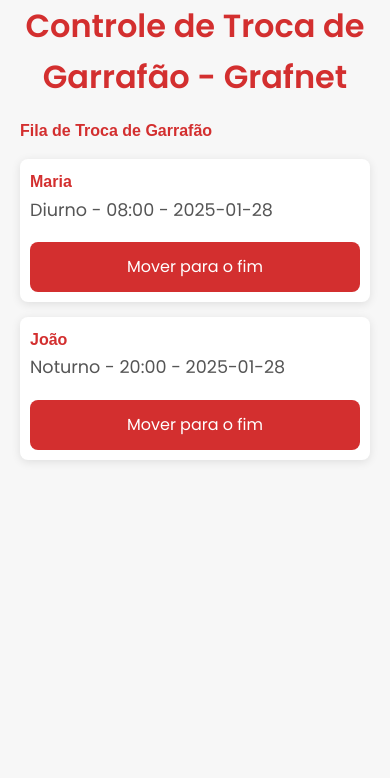
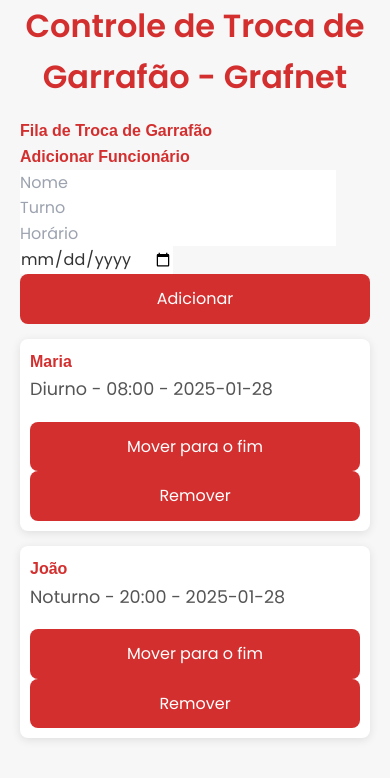
Before and after one commit to davi-aalves/troca-garrafao, a Next.js app: page / in a window 390 px wide. Shown: the top 778 px of the page. Built offline with nearby package versions, Linux system fonts and the light colour scheme; a web font is replaced by a local one.

Commit message:
git commit -m "Adicionada funcionalidade de adicionar e remover funcionários + melhorias de responsividade"

```diff
--- a/src/app/page.tsx
+++ b/src/app/page.tsx
@@ -1,27 +1,66 @@
+// src/app/page.tsx
+
 'use client';
 
 import { useState } from 'react';
 
 export default function Home() {
+  // Estado da fila de trocas
   const [fila, setFila] = useState([
     { nome: 'Maria', turno: 'Diurno', horario: '08:00', data: '2025-01-28' },
     { nome: 'João', turno: 'Noturno', horario: '20:00', data: '2025-01-28' },
   ]);
 
+  // Função para mover um funcionário para o final da fila
   const moverParaFim = (nome: string) => {
     setFila((prevFila) => {
       const index = prevFila.findIndex((funcionario) => funcionario.nome === nome);
-      if (index === -1) return prevFila;
+      if (index === -1) return prevFila; // Se não encontrar, retorna a fila sem alterações
       const novoFila = [...prevFila];
       const [moverFuncionario] = novoFila.splice(index, 1);
-      novoFila.push(moverFuncionario);
+      novoFila.push(moverFuncionario); // Coloca o funcionário no final
       return novoFila;
     });
+  };
+
+  // Função para adicionar um novo funcionário
+  const adicionarFuncionario = (nome: string, turno: string, horario: string, data: string) => {
+    const novoFuncionario = { nome, turno, horario, data };
+    setFila((prevFila) => [...prevFila, novoFuncionario]);
+  };
+
+  // Função para remover um funcionário da fila
+  const removerFuncionario = (nome: string) => {
+    setFila((prevFila) => prevFila.filter((funcionario) => funcionario.nome !== nome));
   };
 
   return (
     <div className="container mx-auto p-8">
       <h2 className="text-3xl font-semibold text-center mb-8">Fila de Troca de Garrafão</h2>
+
+      {/* Formulário para adicionar novo funcionário */}
+      <div className="mb-6">
+        <h3 className="text-xl font-semibold text-center mb-4">Adicionar Funcionário</h3>
+        <form
+          onSubmit={(e) => {
+            e.preventDefault();
+            const nome = (e.target.nome as HTMLInputElement).value;
+            const turno = (e.target.turno as HTMLInputElement).value;
+            const horario = (e.target.horario as HTMLInputElement).value;
+            const data = (e.target.data as HTMLInputElement).value;
+            adicionarFuncionario(nome, turno, horario, data);
+          }}
+          className="flex flex-col items-center gap-4"
+        >
+          <input name="nome" type="text" placeholder="Nome" className="border p-2 rounded-md w-60" required />
+          <input name="turno" type="text" placeholder="Turno" className="border p-2 rounded-md w-60" required />
+          <input name="horario" type="text" placeholder="Horário" className="border p-2 rounded-md w-60" required />
+          <input name="data" type="date" className="border p-2 rounded-md w-60" required />
+          <button type="submit" className="bg-empresaRed text-white py-2 px-6 rounded-md mt-4">Adicionar</button>
+        </form>
+      </div>
+
+      {/* Lista de Funcionários */}
       <ul className="space-y-6">
         {fila.map((funcionario, index) => (
           <li key={index} className="bg-white p-6 rounded-lg shadow-xl hover:shadow-2xl transition-all duration-300 ease-in-out">
@@ -30,12 +69,20 @@ export default function Home() {
                 <h3 className="text-xl font-semibold">{funcionario.nome}</h3>
                 <p className="text-gray-600">{funcionario.turno} - {funcionario.horario} - {funcionario.data}</p>
               </div>
+              <div className="flex gap-4">
                 <button
                   onClick={() => moverParaFim(funcionario.nome)}
                   className="bg-empresaRed text-white px-6 py-2 rounded-lg hover:bg-empresaRed/80 transition-all duration-200"
                 >
                   Mover para o fim
                 </button>
+                <button
+                  onClick={() => removerFuncionario(funcionario.nome)}
+                  className="bg-red-500 text-white px-6 py-2 rounded-lg hover:bg-red-600 transition-all duration-200"
+                >
+                  Remover
+                </button>
+              </div>
             </div>
           </li>
         ))}
```
Lines whose indentation alone changed are shown as unchanged.
